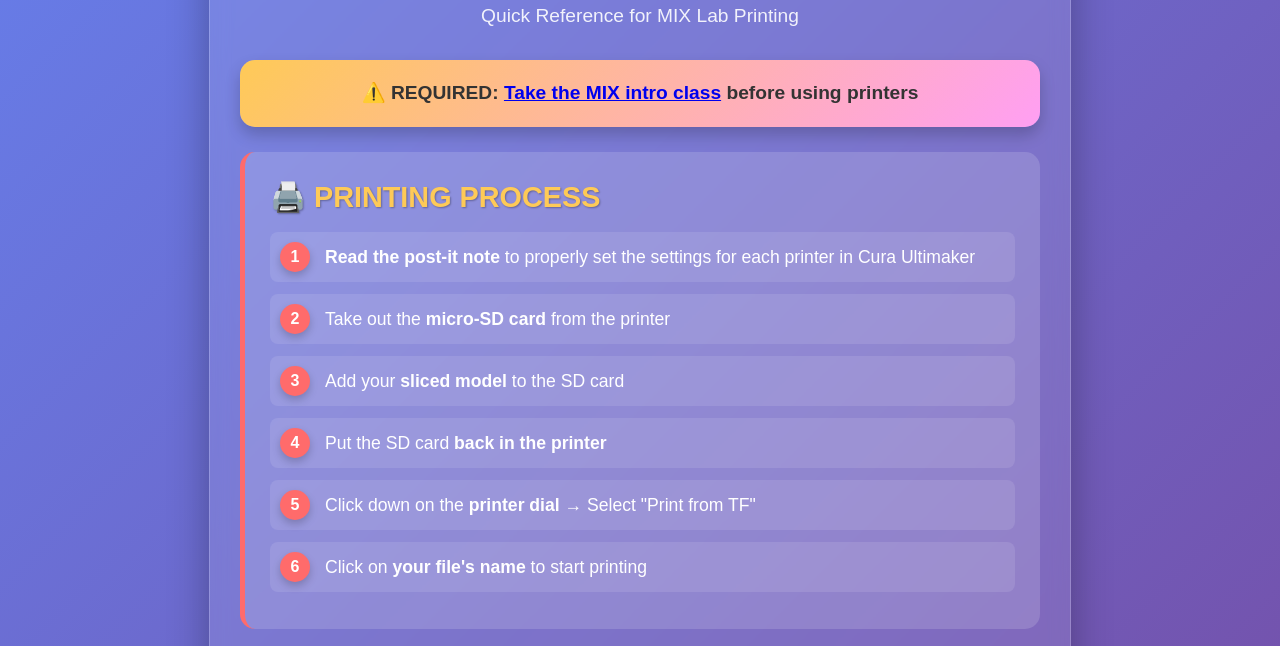
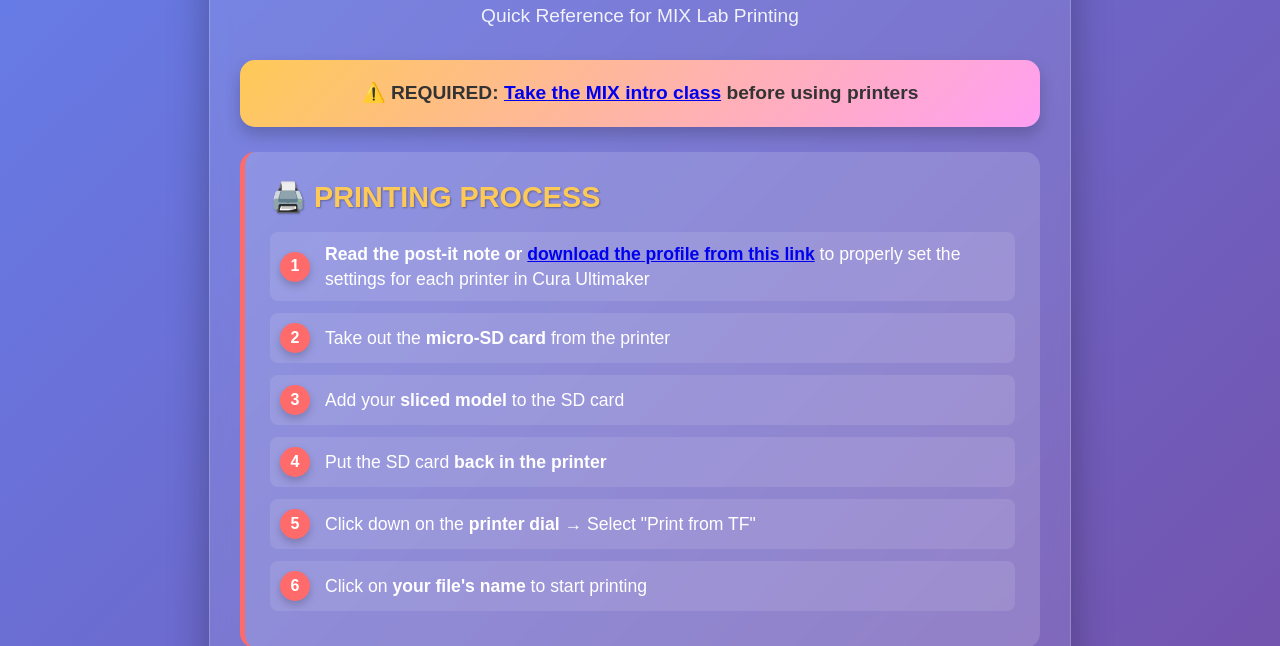
Before and after one commit to jhenley1219/3d-hri-printing-guide, a plain HTML site: page index.html in a window 1280 px wide. Shown: the part 150-796 px from the top of the page. Drawn offline with Linux system fonts and the light colour scheme.

Commit message:
add-cura-profile

```diff
--- a/index.html
+++ b/index.html
@@ -156,7 +156,8 @@
             <h2>🖨️ PRINTING PROCESS</h2>
             <div class="step">
                 <div class="step-number">1</div>
-                <div class="step-text"><strong>Read the post-it note</strong> to properly set the settings for each printer in Cura Ultimaker</div>
+                <div class="step-text">
+                    <strong>Read the post-it note or <a href="./HRI-Printer-Presets.curaprofile" download="curaprofile.curaprofile">download the profile from this link</a></strong> to properly set the settings for each printer in Cura Ultimaker</div>
             </div>
             <div class="step">
                 <div class="step-number">2</div>
```
Also changed, not shown: 1 other file.
